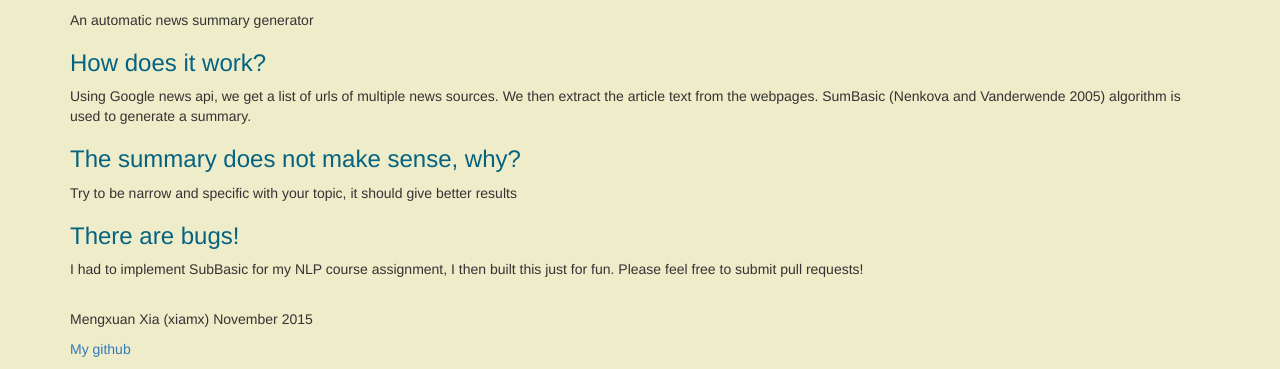
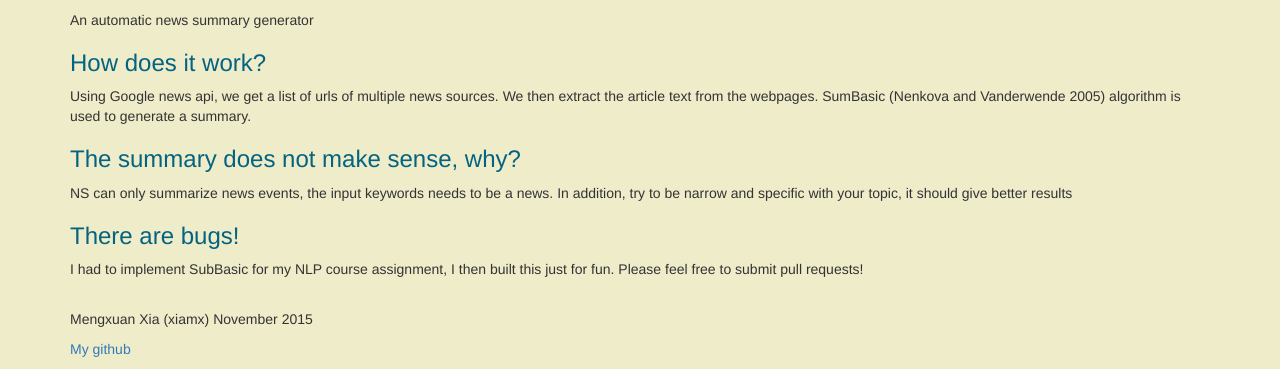
Before and after one commit to xiamx/ns, a Flask app: page / in a window 1280 px wide. Shown: the part 535-904 px from the top of the page. Run offline with Flask 2, Linux system fonts and the light colour scheme; parts of the project's set-up code (start-up, migrations or seed data) failed here and were passed over; some libraries are stand-ins or nearby versions.

Commit message:
clarify goal

```diff
--- a/templates/main.html
+++ b/templates/main.html
@@ -58,7 +58,7 @@
     <h3>How does it work?</h3>
     <p>Using Google news api, we get a list of urls of multiple news sources. We then extract the article text from the webpages. SumBasic (Nenkova and Vanderwende 2005) algorithm is used to generate a summary.</p>
     <h3>The summary does not make sense, why?</h3>
-    <p>Try to be narrow and specific with your topic, it should give better results</p>
+    <p>NS can only summarize news events, the input keywords needs to be a news. In addition, try to be narrow and specific with your topic, it should give better results</p>
     <h3>There are bugs!</h3>
     <p>I had to implement SubBasic for my NLP course assignment, I then built this just for fun. Please feel free to submit pull requests!</p>
     <br/>
```
Also changed, not shown: README.md.
